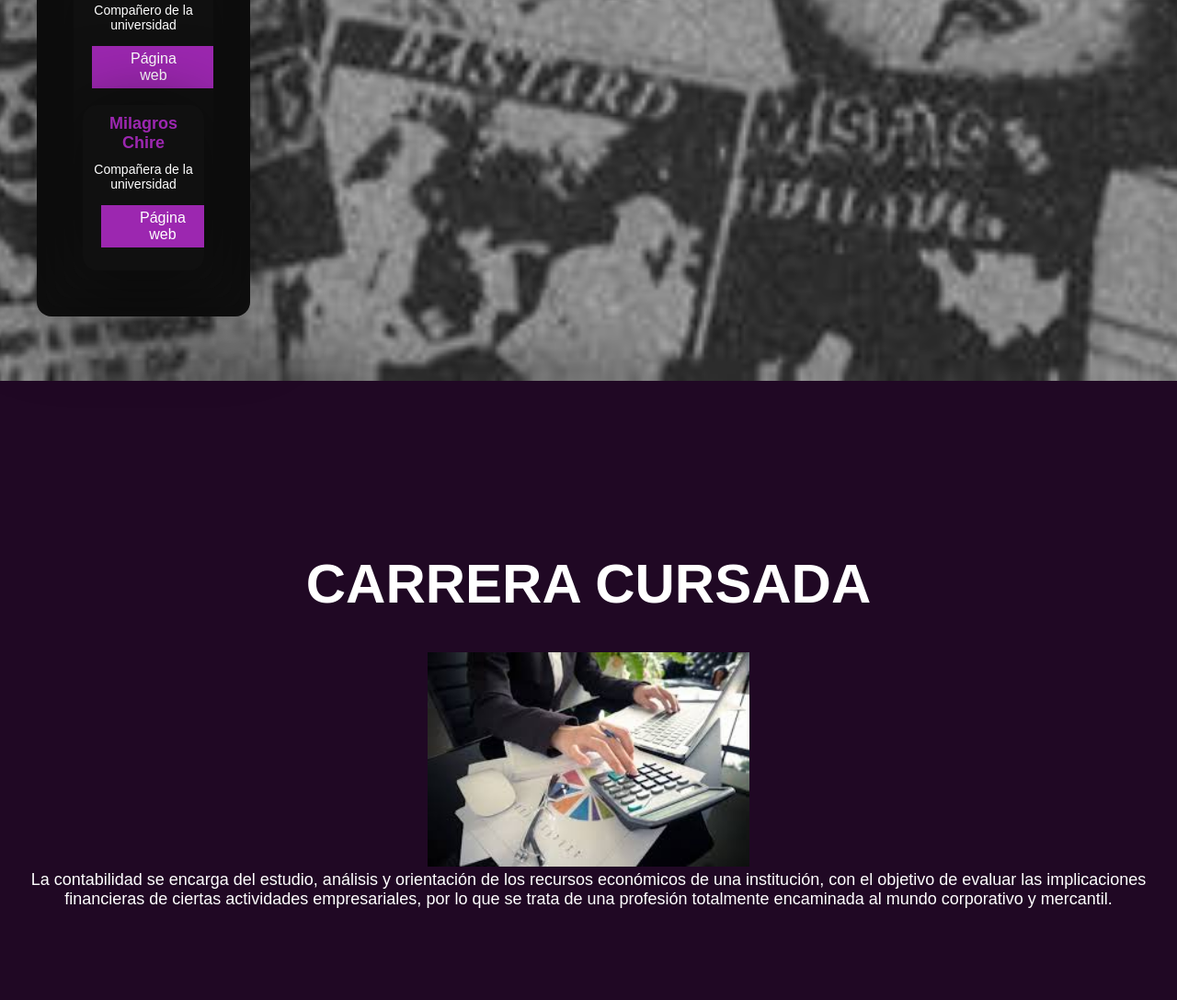
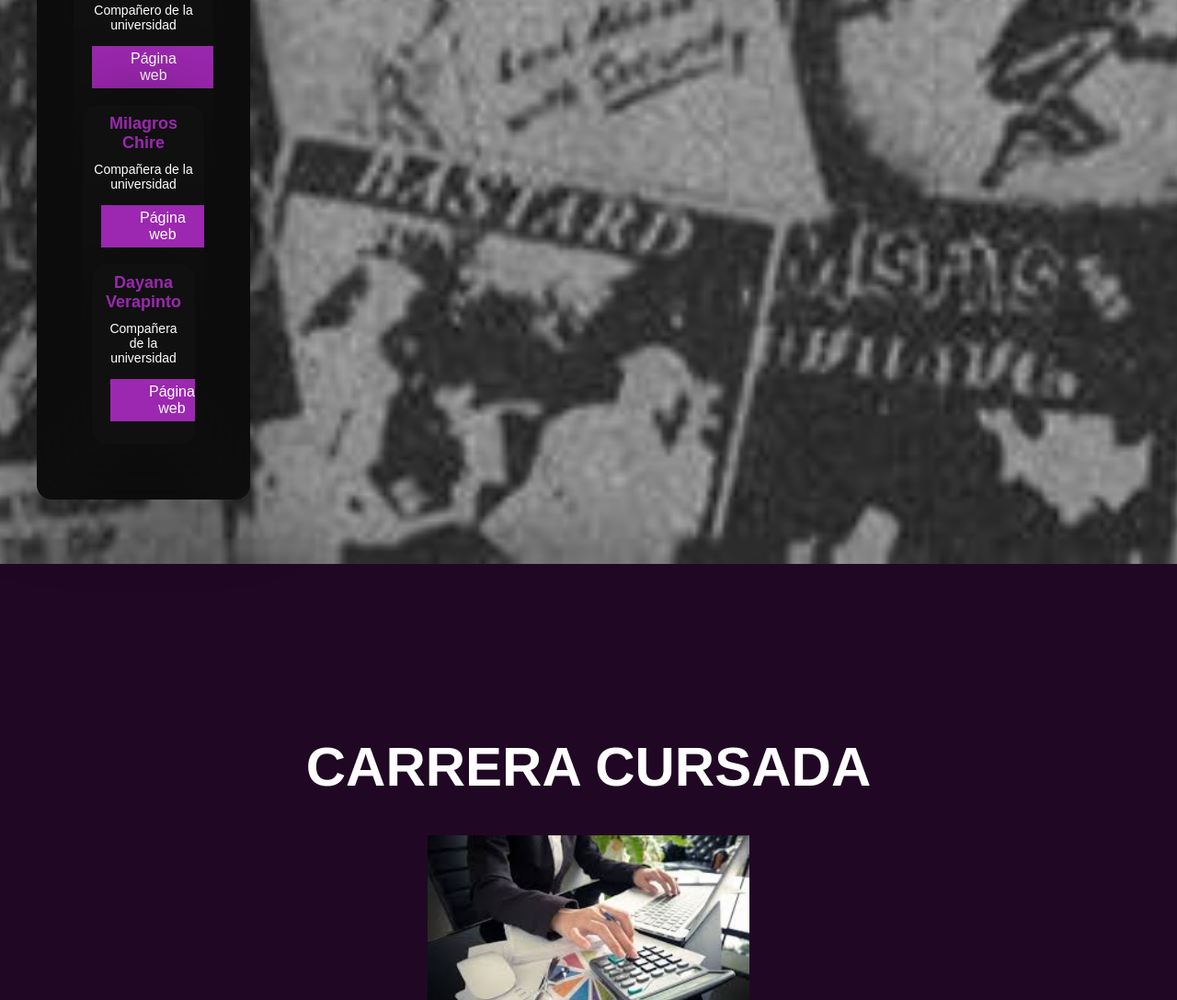
Before and after one commit to Kirari14/Shaell-Nayely-Machaca-Narvaez, a plain HTML site: page index.html in a window 1280 px wide. Shown: the part 2307-3394 px from the top of the page at 92% size. Drawn offline with Linux system fonts and the light colour scheme.

Commit message:
Update index.html

```diff
--- a/index.html
+++ b/index.html
@@ -110,6 +110,13 @@
                  <p>Compañera de la universidad
                      <div class="btn-home">
                         <a href="https://milagros-estela-chire-sulla.netlify.app/" class="btn">Página web</a>
+                    </div>
+              <br>
+             <div class="box">
+                 <h3>Dayana Verapinto</h3>
+                 <p>Compañera de la universidad
+                     <div class="btn-home">
+                        <a href="https://dayana-jpg.github.io/Dayana-Nicol-Verapinto-/" class="btn">Página web</a>
                     </div>
 
                 </p>
```
